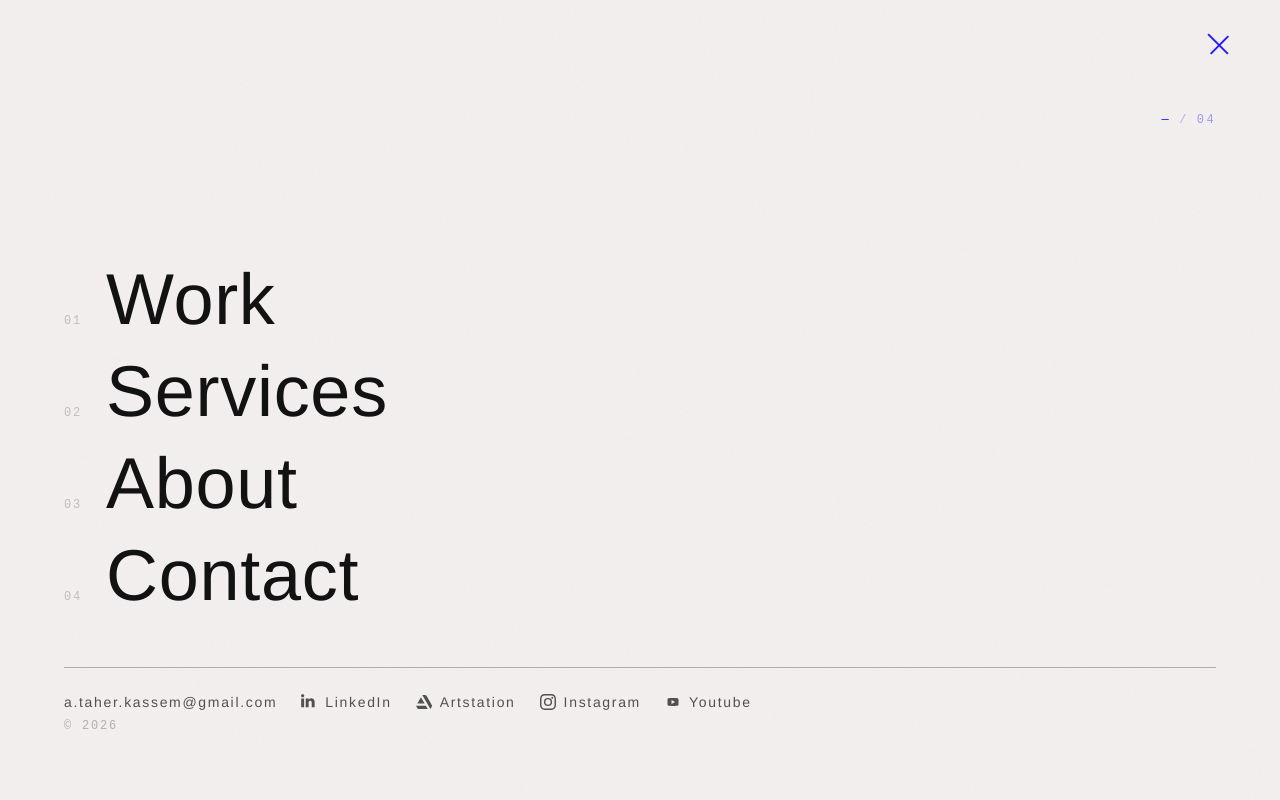
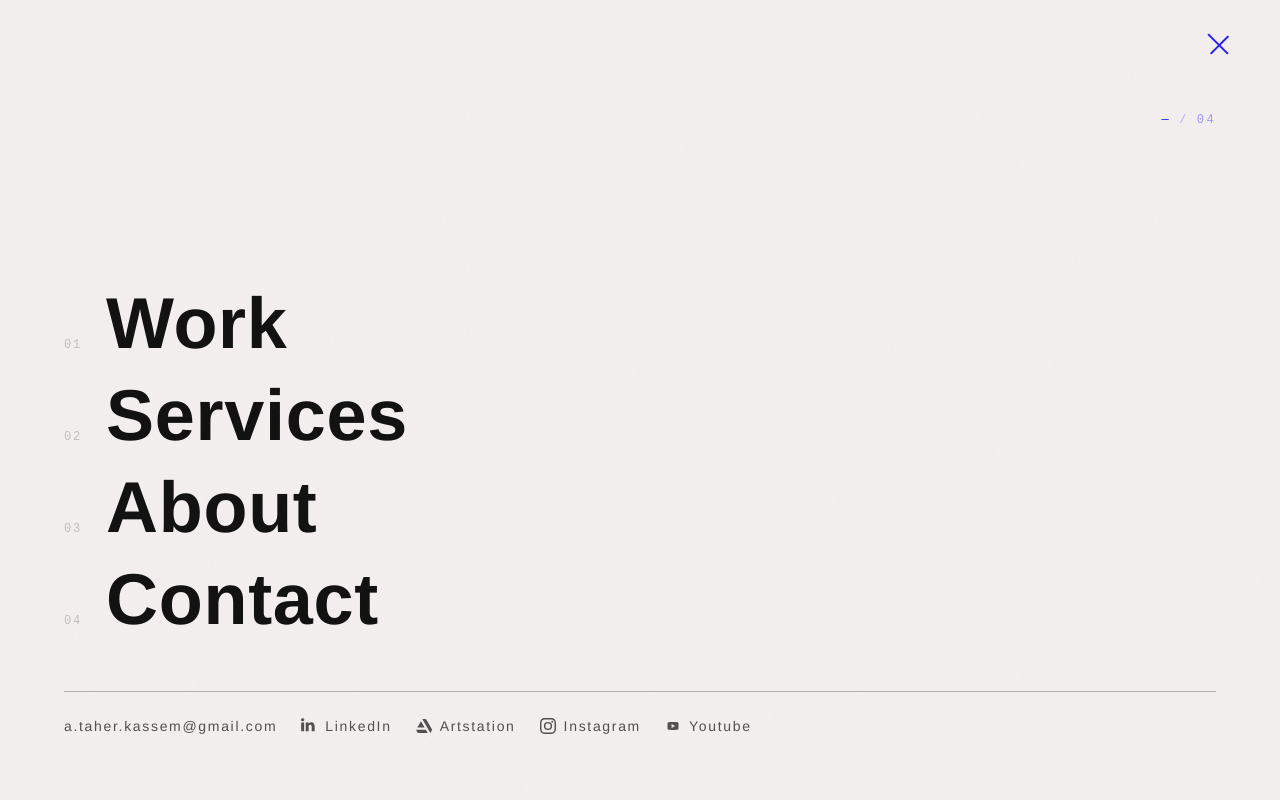
Before and after one commit to teeko-k/teeko-k.github.io, a Next.js app: page / in a window 1280 px wide. Both pictures are taken after a click on the button 1212 px from the left and 44 px from the top of the page. Shown: the top 800 px of the page. Built offline with nearby package versions, Linux system fonts and the light colour scheme.

Commit message:
seperator removed - overlay navigation fix

```diff
--- a/components/About.js
+++ b/components/About.js
@@ -32,16 +32,16 @@ export default function About() {
     <section
       id="about"
       ref={sectionRef}
-      className="py-24 px-8 md:px-12 relative 2xl:min-h-screen 2xl:py-12 2xl:flex 2xl:items-center"
+      className="py-24 px-8 md:px-12 relative 2xl:py-36 2xl:flex 2xl:items-center"
     >
       {/* Ambient separator */}
-      <div
+      {/* <div
         className="absolute top-0 left-8 right-8 md:left-12 md:right-12 2xl:left-0 2xl:right-0 h-px"
         style={{
           background:
             'linear-gradient(to right, transparent, rgba(33,33,33,0.3), transparent)',
         }}
-      />
+      /> */}
 
       <div className="max-w-full 2xl:max-w-full 2xl:w-full 2xl:px-12">
         <div className="grid grid-cols-1 md:grid-cols-[1fr_2fr] 2xl:grid-cols-[1fr_2fr_0.9fr] gap-16 md:gap-24 items-start 2xl:h-full">
@@ -93,7 +93,7 @@ export default function About() {
             </h2>
 
             <div
-              className="space-y-5 font-sans text-dimmed-ink font-light leading-relaxed"
+              className="space-y-5 font-sans text-bold-ink font-light leading-relaxed"
               style={{ fontSize: '18px' }}
             >
               <p>
--- a/components/Contact.js
+++ b/components/Contact.js
@@ -49,16 +49,16 @@ export default function Contact() {
     <section
       id="contact"
       ref={sectionRef}
-      className="py-32 px-8 md:px-12 relative"
+      className="py-24 px-8 md:px-12 relative"
     >
       {/* Ambient separator */}
-      <div
+      {/* <div
         className="absolute top-0 left-8 right-8 md:left-12 md:right-12 h-px"
         style={{
           background:
             'linear-gradient(to right, transparent, rgba(33,33,33,0.3), transparent)',
         }}
-      />
+      /> */}
 
       {/* Ambient glow */}
       <div
--- a/components/Header.js
+++ b/components/Header.js
@@ -161,7 +161,7 @@ export default function Header() {
                       {link.sub}
                     </span>
                     <span
-                      className="font-sans text-4xl md:text-6xl lg:text-7xl font-light leading-none transition-all duration-300"
+                      className="font-sans font-semibold text-4xl md:text-6xl lg:text-7xl leading-none transition-all duration-300"
                       style={{
                         color:
                           hoveredLink === i
@@ -192,12 +192,12 @@ export default function Header() {
             </div>
 
             {/* Copyrights */}
-            <span
+            {/* <span
               className="text-dimmed-ink font-mono text-xs opacity-40"
               style={{ letterSpacing: '0.15em' }}
             >
               © 2026
-            </span>
+            </span> */}
           </div>
         </div>
       </div>
--- a/components/Work.js
+++ b/components/Work.js
@@ -39,13 +39,13 @@ export default function Work() {
   return (
     <section id="work" ref={sectionRef} className="py-24 relative">
       {/* Ambient separator */}
-      <div
+      {/* <div
         className="absolute top-0 left-8 right-8 md:left-12 md:right-12 h-px"
         style={{
           background:
             'linear-gradient(to right, transparent, rgba(33,33,33,0.3), transparent)',
         }}
-      />
+      /> */}
       {/* Section header */}
       <div className="fade-section flex items-end justify-between mb-12 px-8 md:px-12">
         <div>
```
